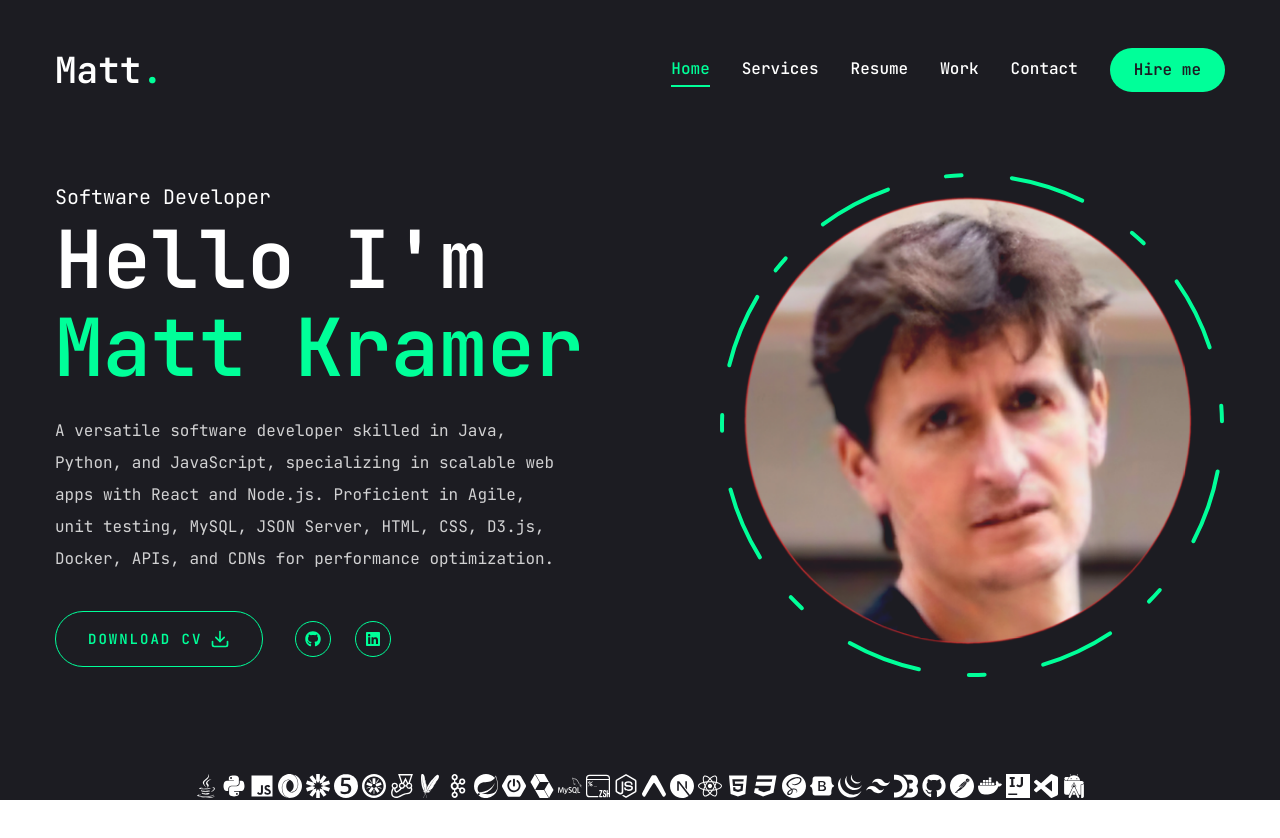
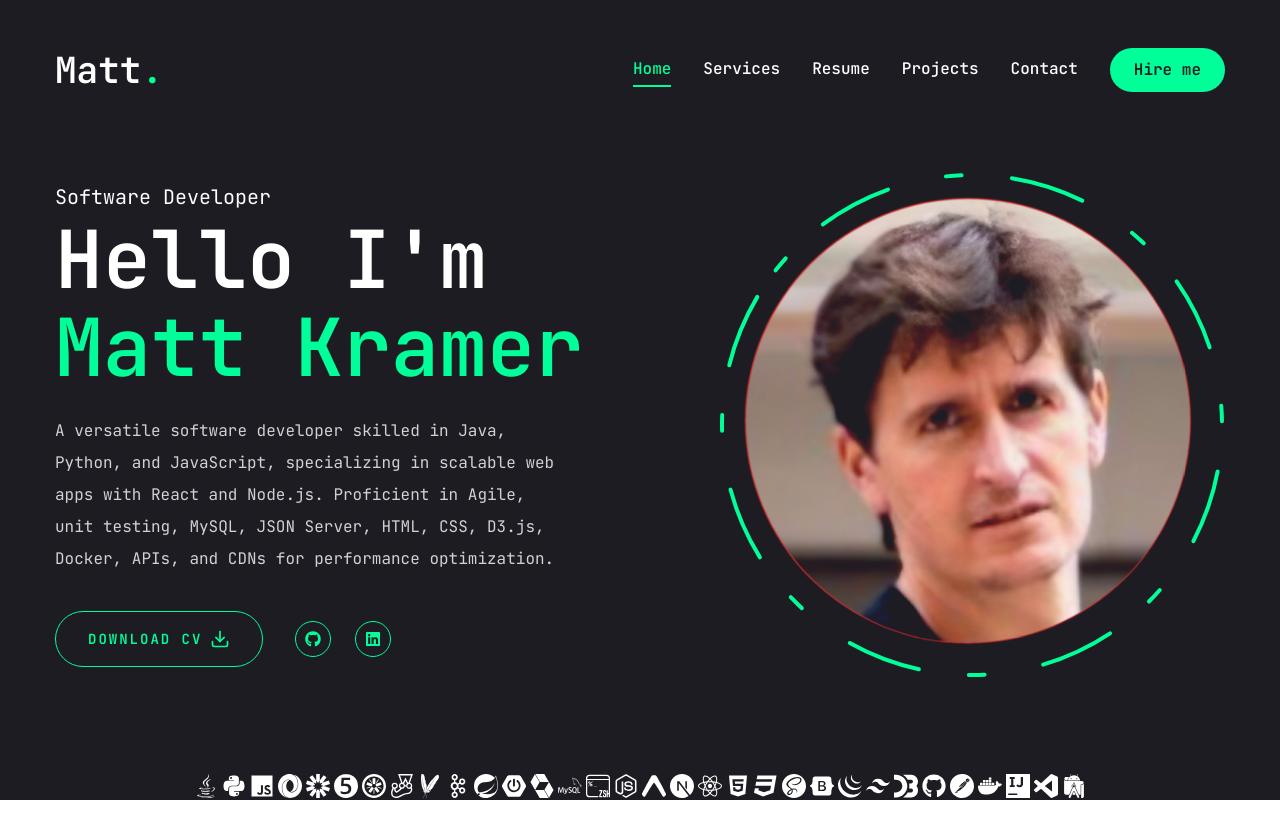
Before and after one commit to Matthew123003/Portfolio, a Next.js app: page / in a window 1280 px wide. Shown: the top 838 px of the page. Built offline with nearby package versions, Linux system fonts and the light colour scheme.

Commit message:
Updated Nav with Projects

```diff
--- a/components/Nav.jsx
+++ b/components/Nav.jsx
@@ -17,8 +17,8 @@
         path: "/resume",
     },
     {
-        name: "work",
-        path: "/work",
+        name: "projects",
+        path: "/projects",
     },
     {
         name: "contact",
```
Also changed, not shown: app/projects/page.jsx (renamed from app/work/page.jsx).
